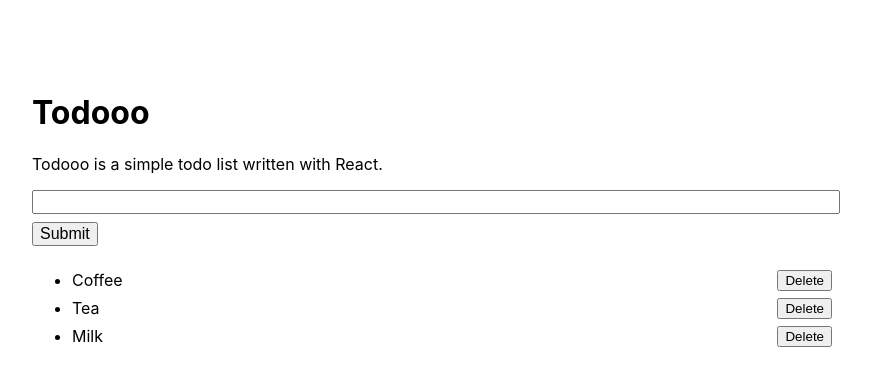
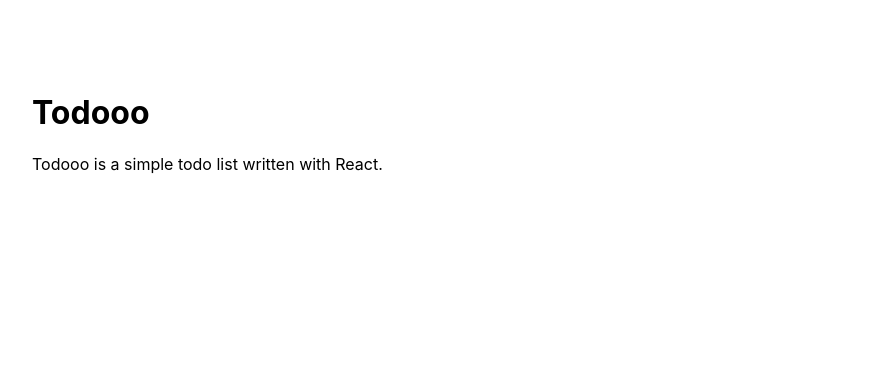
Before and after one commit to meisheep/todooo, a React (Create React App) app: page / in a window 1280 px wide. Shown: the top 386 px of the page, without its empty margins (208-1079 px from the left). Built offline with nearby package versions, Linux system fonts and the light colour scheme.

Commit message:
remove form and list

```diff
--- a/src/App.js
+++ b/src/App.js
@@ -7,22 +7,6 @@ class App extends Component {
       <div className="App">
         <h1>Todooo</h1>
         <p>Todooo is a simple todo list written with React.</p>
-        <input />
-        <button type="button">Submit</button>
-        <ul>
-          <li>
-            Coffee
-            <button type="button">Delete</button>
-          </li>
-          <li>
-            Tea
-            <button type="button">Delete</button>
-          </li>
-          <li>
-            Milk
-            <button type="button">Delete</button>
-          </li>
-        </ul>
       </div>
     );
   }
```
